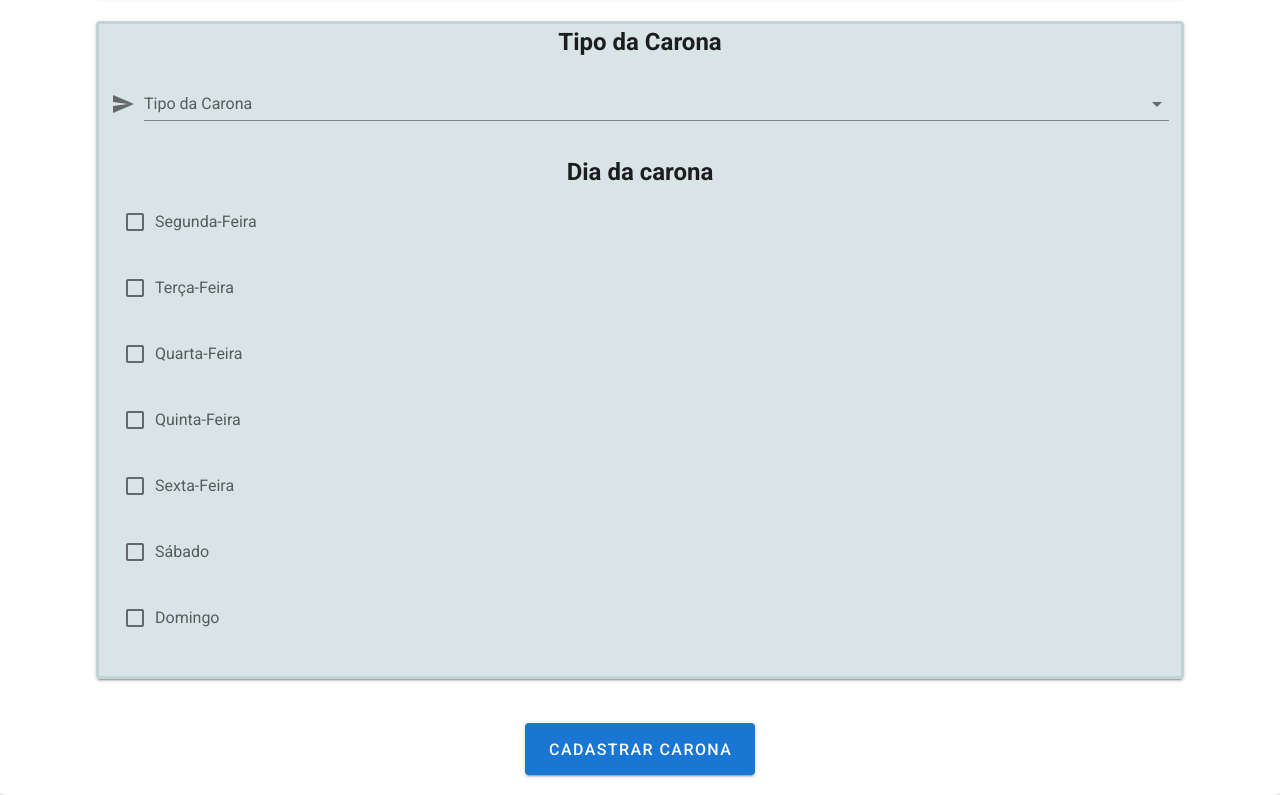
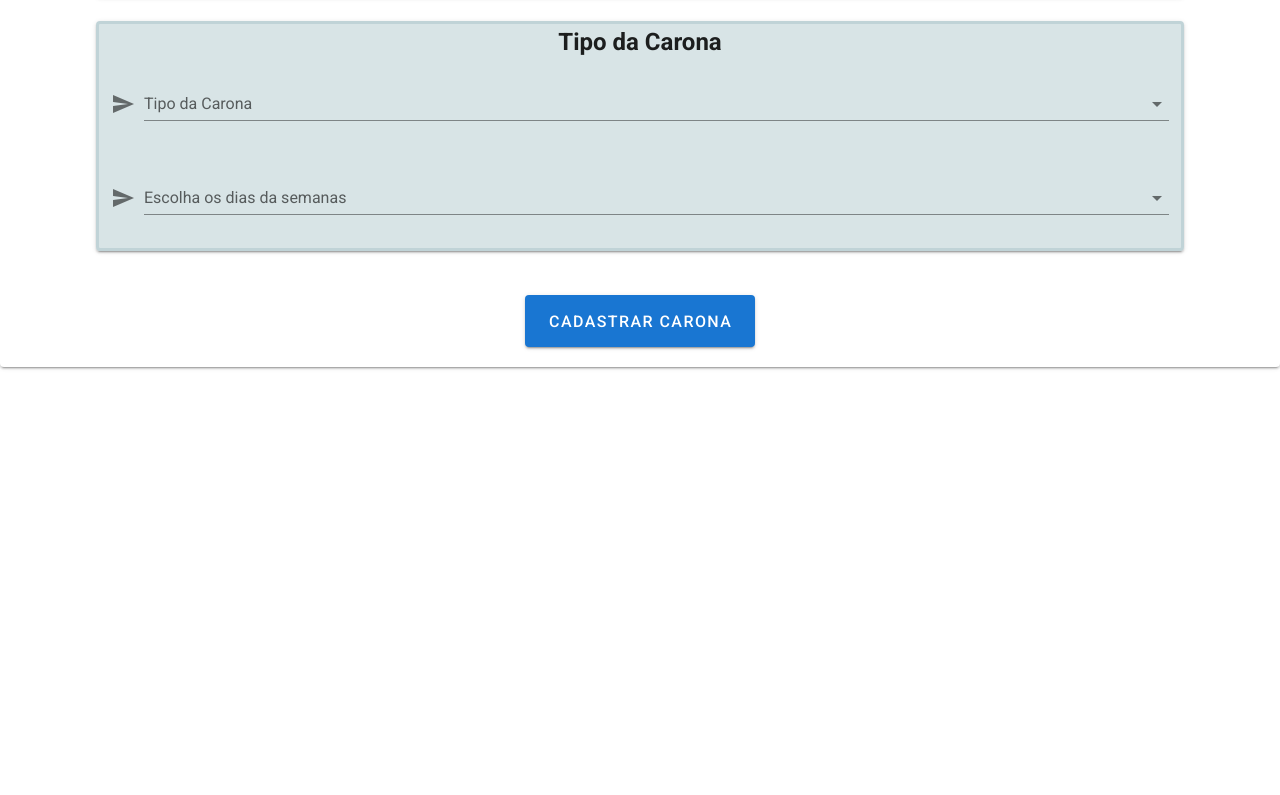
Before and after one commit to ifpi-picos/proxima-parada-front-end-vue, a Vue app: page /home/ride in a window 1280 px wide. Shown: the part 1373-2168 px from the top of the page. After the commit the page ends 1740 px from the top, so only its background shows below. Built offline with nearby package versions, Linux system fonts and the light colour scheme.

Commit message:
fatorando codigo de selecão de dias da semanas

```diff
--- a/src/pages/home/Cadastrar-Carona.vue
+++ b/src/pages/home/Cadastrar-Carona.vue
@@ -54,38 +54,14 @@
                         <v-select prepend-icon="send" :items="disponibilidade" label="Tipo da Carona"/>
                     </v-col>
                 </v-row>
-                <v-col >
+                <v-row>
+                    <v-col>
+                        <v-select  prepend-icon="send" :items="diaSemanas"  label="Escolha os dias da semanas"/>
+                    </v-col>
+                </v-row>
 
-                    <h2>Dia da carona</h2>
-
-                    <v-checkbox
-                            label="Segunda-Feira">
-                        </v-checkbox>
-                        <v-checkbox
-                            label="Terça-Feira">
-                        </v-checkbox>
-                        <v-checkbox
-                            label="Quarta-Feira">
-                        </v-checkbox>
-                        <v-checkbox
-                            label="Quinta-Feira">
-                        </v-checkbox>
-                        <v-checkbox
-                            label="Sexta-Feira">
-                        </v-checkbox>
-                        <v-checkbox
-                            label="Sábado">
-                        </v-checkbox>
-                        <v-checkbox
-                            label="Domingo">
-                        </v-checkbox>
-                    </v-col>
             </v-container>
         </v-card> <br>
-
-
-
-
 
         <v-container>
             <v-row align="center">
@@ -108,7 +84,8 @@ export default {
 
     data: () => ({
     transport: ['Carro','Moto'],
-    disponibilidade:['Colaborativa','Não-Colaborativa']
+    disponibilidade:['Colaborativa','Não-Colaborativa'],
+    diaSemanas:['Segunda-feira','Terça-feira','Quarta-feira','Quinta-feira','Sexta-feira','Sábado','Domingo']
   }),
 
 }
```
